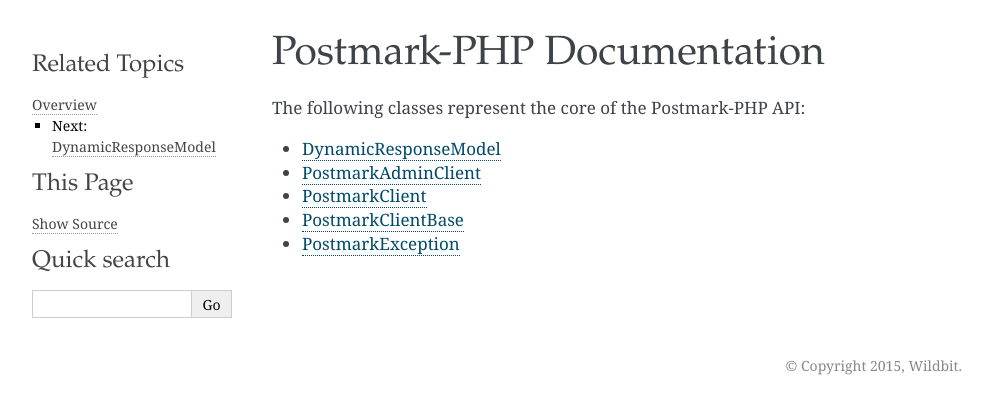
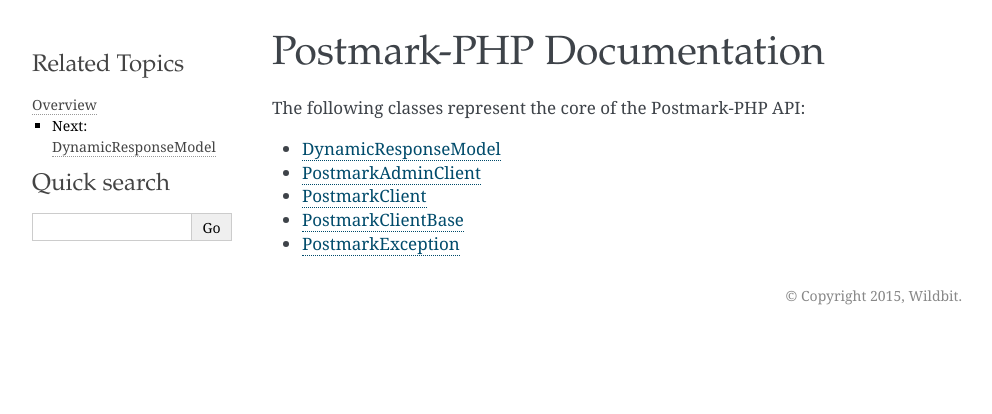
Before and after one commit to ActiveCampaign/postmark-php, a Sphinx documentation site: the page built from docs/index.rst, in a window 1280 px wide. Shown: the top 414 px of the page, without its empty margins (148-1140 px from the left). Built offline with Sphinx 7.4.7, drawn with Linux system fonts in a browser that asks for light colours.

Commit message:
Cleaning up layout of docs TOC.

```diff
--- a/docs/conf.py
+++ b/docs/conf.py
@@ -106,6 +106,8 @@
 sys.path.append(os.path.abspath('_themes'))
 html_theme_path = ['_themes']
 html_theme = 'kr'
+html_show_sourcelink = False
+html_show_sphinx = False
 
 from sphinx.highlighting import lexers
 from pygments.lexers.web import PhpLexer
```
